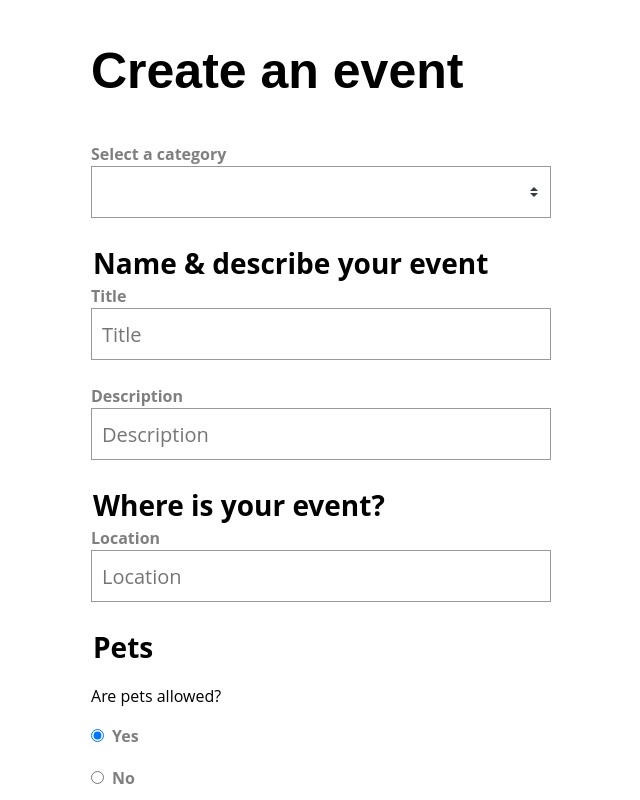
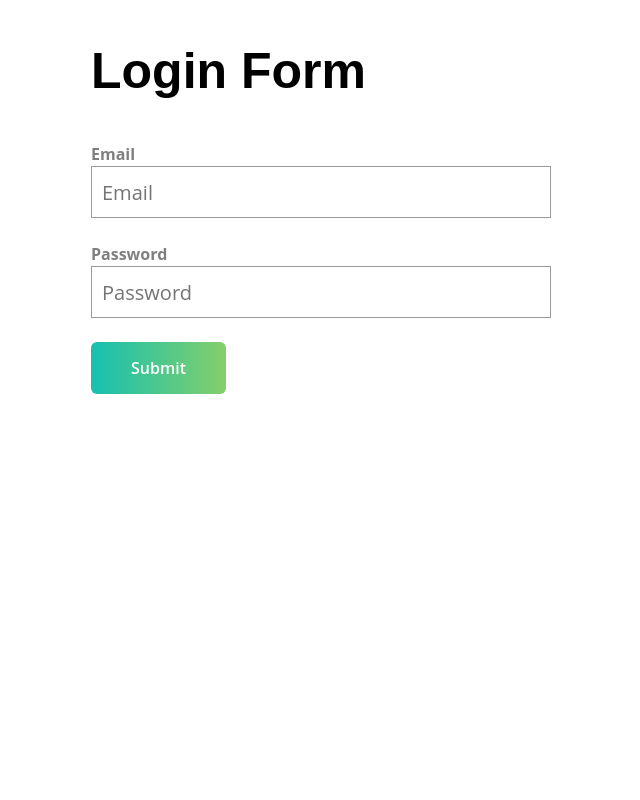
Before and after one commit to kjkorea-dev/learning_vuemastery_vue3-forms, a Vue app: page / in a window 1280 px wide. Shown: the top 800 px of the page, without its empty margins (319-959 px from the left). Built offline with nearby package versions, Linux system fonts and the light colour scheme.

Commit message:
Validating Setting Up : login form

```diff
--- a/package.json
+++ b/package.json
@@ -11,6 +11,7 @@
     "axios": "^0.21.1",
     "core-js": "^3.6.5",
     "lodash": "^4.17.21",
+    "vee-validate": "^4.4.9",
     "vue": "^3.0.0"
   },
   "devDependencies": {
--- a/src/App.vue
+++ b/src/App.vue
@@ -1,14 +1,14 @@
 <template>
-  <SimpleForm />
+  <LoginForm />
 </template>
 
 <script>
-import SimpleForm from '@/views/SimpleForm.vue'
+import LoginForm from '@/views/LoginForm.vue'
 
 export default {
   name: 'App',
   components: {
-    SimpleForm,
+    LoginForm,
   },
 }
 </script>
@@ -200,7 +200,8 @@ textarea {
 [type='text'],
 [type='number'],
 [type='search'],
-[type='password'] {
+[type='password'],
+[type='email'] {
   height: 52px;
   width: 100%;
   padding: 0 10px;
@@ -209,7 +210,8 @@ textarea {
 [type='text']:focus,
 [type='number']:focus,
 [type='search']:focus,
-[type='password']:focus {
+[type='password']:focus,
+[type='email']:focus {
   border-color: #39b982;
 }
 ::-webkit-file-upload-button {
--- /dev/null
+++ b/src/components/BaseButton.vue
@@ -0,0 +1,5 @@
+<template>
+  <button class="button">
+    <slot />
+  </button>
+</template>
--- /dev/null
+++ b/src/views/LoginForm.vue
@@ -0,0 +1,40 @@
+<template>
+  <h1>Login Form</h1>
+  <form @submit.prevent="onSubmit">
+    <BaseInput label="Email" type="email" v-model="email" :error="emailError" />
+    <BaseInput label="Password" type="password" />
+    <BaseButton type="submit" class="-fill-gradient"> Submit</BaseButton>
+  </form>
+</template>
+
+<script>
+import { useField } from 'vee-validate'
+export default {
+  setup() {
+    function onSubmit() {
+      alert('Submitted')
+    }
+
+    const { value: email, errorMessage: emailError } = useField(
+      'email',
+      function (value) {
+        if (!value) return 'This field is required'
+
+        const regex =
+          /^(([^<>()[\]\\.,;:\s@"]+(\.[^<>()[\]\\.,;:\s@"]+)*)|(".+"))@((\[[0-9]{1,3}\.[0-9]{1,3}\.[0-9]{1,3}\.[0-9]{1,3}\])|(([a-zA-Z\-0-9]+\.)+[a-zA-Z]{2,}))$/
+        if (!regex.test(String(value).toLowerCase())) {
+          return 'Please enter a valid email address'
+        }
+
+        return true
+      }
+    )
+
+    return {
+      onSubmit,
+      email,
+      emailError,
+    }
+  },
+}
+</script>
```
Also changed, not shown: 1 other file (tests, documents, lock files or other folders).
